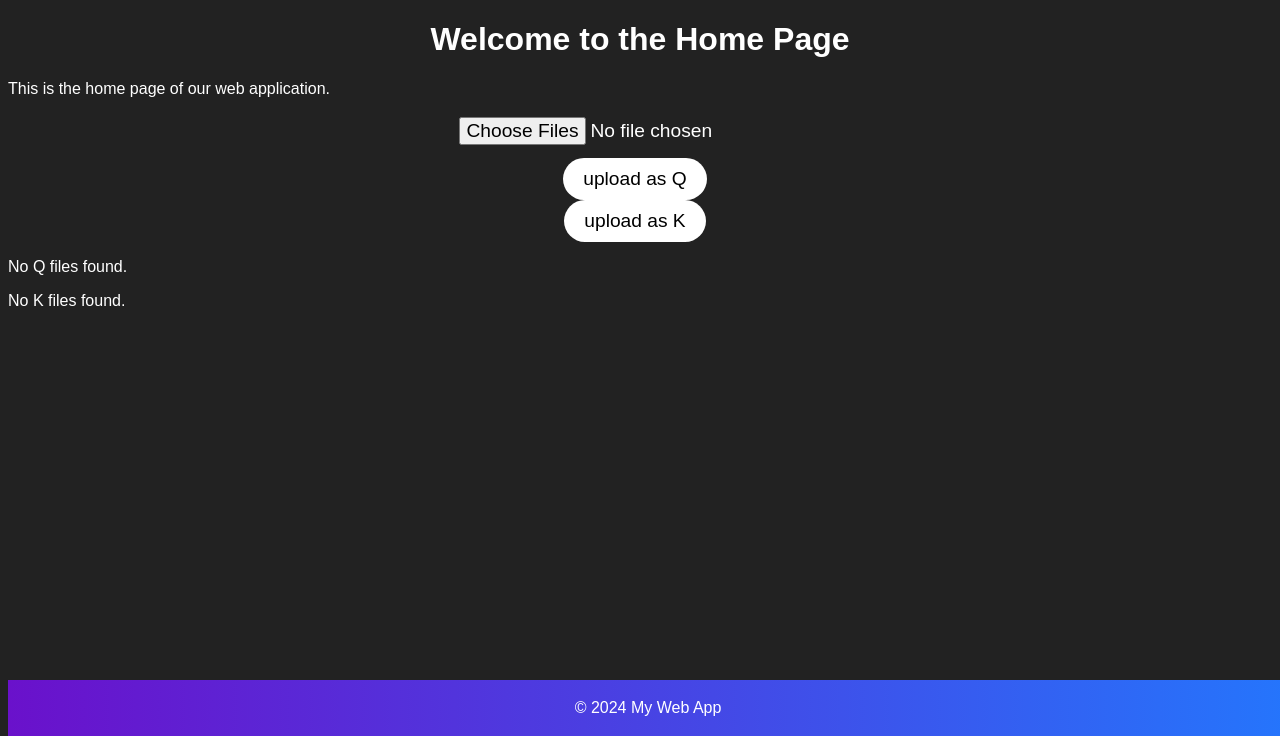
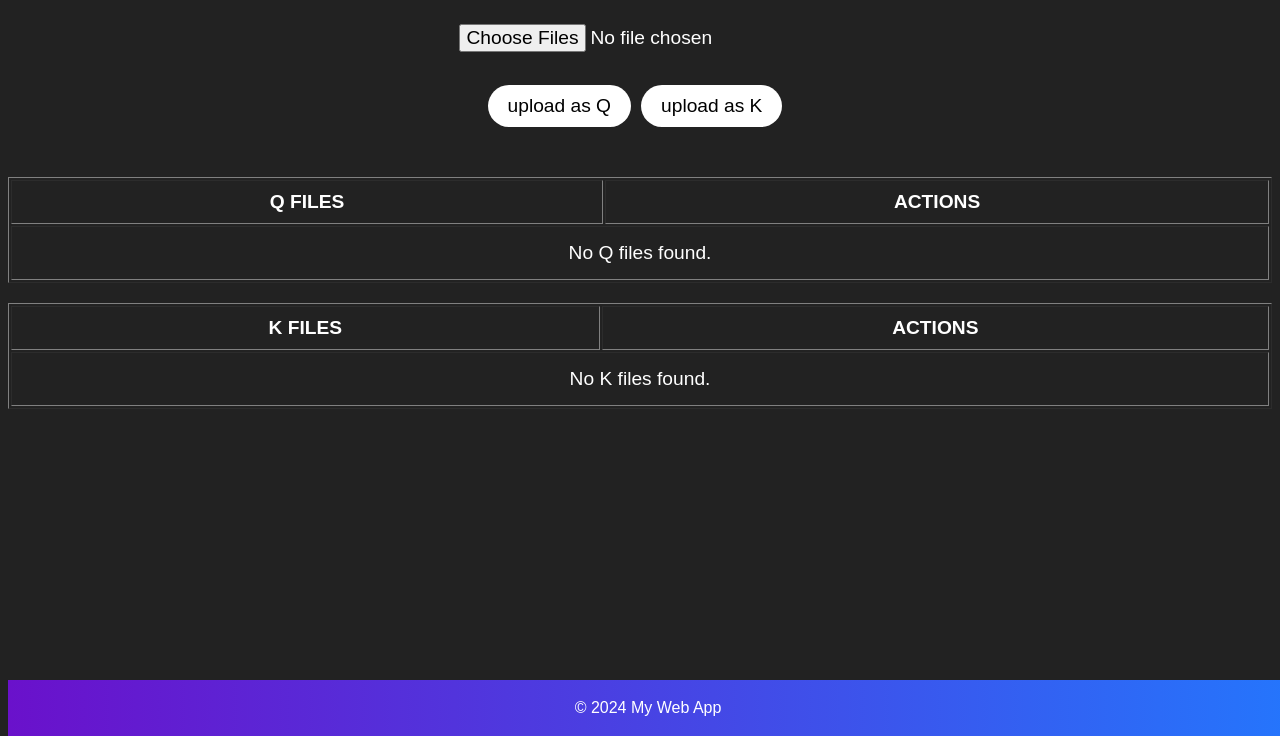
Before and after one commit to Show-Rai-Menn/Authourship_Analasys, a Flask app: page /file in a window 1280 px wide. Shown: the part 64-800 px from the top of the page. Run offline with Flask 3, Linux system fonts and the light colour scheme.

Commit message:
CSS 特にeditor付近をよく変えた

```diff
--- a/static/css/file.css
+++ b/static/css/file.css
@@ -1,10 +1,14 @@
-
-  /* 以下の部分は変更なし */
-
 form {
   display: flex;
   flex-direction: column;
   align-items: center;
+}
+
+.file-input-container {
+  display: flex;
+  flex-direction: column;
+  align-items: center;
+  margin-bottom: 20px;
 }
 
 input[type="file"] {
@@ -15,12 +19,13 @@
   transition: all 0.5s; /* すべての変更にトランジションを適用する */
 }
 
-
-  input[type=file]:hover {
+input[type="file"]:hover {
   transform: scale(1.1); /* ホバー時にボタンを少し大きくする */
 }
+
 .submit-buttons {
-    margin-bottom: 20px;
+  display: flex;
+  justify-content: center;
 }
 
 input[type="submit"] {
@@ -34,16 +39,36 @@
   transition: all 0.5s; /* すべての変更にトランジションを適用する */
   position: relative; /* ボタンの位置を相対的に設定する */
   overflow: hidden; /* ボタンの外側に出る要素を隠す */
-    display: inline-block; /* ボタンを横に配置する */
   margin-right: 10px; /* ボタン間の余白を設定する */
 }
 
 input[type="submit"]:hover {
-    background:linear-gradient(to right, #6a11CB, #2575FC);
+  background: linear-gradient(to right, #6a11CB, #2575FC);
   color: white;
   transform: scale(1.1); /* ホバー時にボタンを少し大きくする */
 }
 
+button {
+  padding: 10px 20px;
+  background-color: white;
+  color: black;
+  border: none;
+  border-radius: 50px;
+  cursor: pointer;
+  font-size: 1.2em;
+  transition: all 0.5s;
+  position: relative;
+  overflow: hidden;
+  margin-right: 10px;
+  width: 150px; /* Add this line to set the width of the button */
+  margin-bottom: 10px; /* Add this line to create some space between buttons */
+}
+
+button:hover {
+  background: linear-gradient(to right, #6a11CB, #2575FC);
+  color: white;
+  transform: scale(1.1); /* ホバー時にボタンを少し大きくする */
+}
 h1 {
   text-align: center;
 }
@@ -52,8 +77,8 @@
   display: flex;
   justify-content: center;
   color: red;
+}
 
-  }
 #message {
   text-align: center;
   color: red;
@@ -63,34 +88,92 @@
   display: flex;
   flex-direction: column; /* 縦並びにする */
   align-items: center; /* 子要素を中央揃えにする */
-
 }
 
 #text-list li {
   list-style: none;
   padding: 5px;
 }
-  .spacer {
+
+.spacer1 {
+  margin-top: 50px;
+}
+
+.spacer2 {
   margin-top: 100px;
 }
 
-  #submit-result
-  {
+#submit-result {
   text-align: center;
   color: red;
   font-size: 1.5em;
 }
 
-  #submit-sucsess
-  {
+#submit-sucsess {
   text-align: center;
   color: #009999;
   font-size: 1.5em;
 }
 
-  #deleted-sucsess
-  {
+
+#deleted-sucsess {
   text-align: center;
   color: yellow;
   font-size: 1.5em;
 }
+
+#filetable-Q {
+  margin: 0 auto;
+  text-align: center;
+  width: 100%; /* Set the table width to 100% */
+  margin-top: 40px; /* Add margin to create space between tables */
+}
+
+#filetable-Q th,
+#filetable-Q td {
+  padding: 10px; /* Increase the padding for table cells */
+
+}
+
+#filetable-Q th {
+  background-color: #222222; /* Add a green background color to table headers */
+  font-size: 1.2em; /* Increase the font size */
+  color: white; /* Set the font color to blue */
+  text-transform: uppercase; /* Transform the text to uppercase */
+}
+
+#filetable-Q td {
+  text-align: center; /* Center align the content in table cells */
+  font-size: 1.2em; /* Increase the font size */
+  color: white; /* Set the font color to green */
+  background-color: #222222; /* Add a black background color to table cells */
+  padding: 15px; /* Increase the padding for table cells */
+}
+
+
+#filetable-K {
+  margin: 0 auto;
+  text-align: center;
+  width: 100%; /* Set the table width to 100% */
+  margin-top: 20px; /* Add margin to create space between tables */
+}
+
+#filetable-K th,
+#filetable-K td {
+  padding: 10px; /* Increase the padding for table cells */
+}
+
+#filetable-K th {
+  background-color: #222222; /* Add a green background color to table headers */
+  font-size: 1.2em; /* Increase the font size */
+  color: white; /* Set the font color to blue */
+  text-transform: uppercase; /* Transform the text to uppercase */
+}
+
+#filetable-K td {
+  text-align: center; /* Center align the content in table cells */
+  font-size: 1.2em; /* Increase the font size */
+  color: white; /* Set the font color to green */
+  background-color: #222222; /* Add a black background color to table cells */
+  padding: 15px; /* Increase the padding for table cells */
+}
--- a/templates/base.html
+++ b/templates/base.html
@@ -4,7 +4,7 @@
     <meta charset="UTF-8">
     <title>{% block title %}My Web App{% endblock %}</title>
     <link rel="stylesheet" href="{{ url_for('static', filename='css/base.css') }}">
-
+    <link rel="icon" href="{{ url_for('static', filename='picture/logo.png') }}">
     {% block head %}{% endblock%}
 </head>
 <body>
--- a/templates/file.html
+++ b/templates/file.html
@@ -5,15 +5,20 @@
     <link rel="stylesheet" href="{{ url_for('static', filename='css/file.css') }}">
 {% endblock%}
 {% block content %}
-<h1>Welcome to the Home Page</h1>
-<p>This is the home page of our web application.</p>
 
+<h1> </h1>
 <form method="POST" action="/upload" enctype="multipart/form-data">
+    <div class="file-input-container">
         <input type="file" name="files" multiple>
-    <input type=submit name="kind" value="upload as Q">
-    <input type=submit name="kind" value="upload as K">
+    </div>
+    <div class="submit-buttons">
+        <input type="submit" name="kind" value="upload as Q">
+        <input type="submit" name="kind" value="upload as K">
+    </div>
 </form>
 
+<!--For get space between button and table-->
+<div class="spacer1"></div>
 
 {% if message %}
 <p id="submit-result">{{message}}</p>
@@ -37,45 +42,61 @@
 {% endif %}
 
 
-<div>
-    {% if Q_file%}
+<table id = "filetable-Q" border = 1>
+    <tr>
+        <th>Q Files</th>
+        <th>Actions</th>
+    </tr>
+    {% if Q_file %}
         {% for Q in Q_file %}
-
-            <div class="file-item">
-                <li>{{ Q[0] }} ({{ Q[1] }})</li>
+            <tr>
+                <td>{{ Q[0] }} ({{ Q[1] }})</td>
+                <td id = "filetable-action">
                     <form action="/file/manage" method="post">
                         <input type="hidden" name="filename" value="{{Q[0]}}">
                         <input type="hidden" name="filetype" value="Q">
                         <button type="submit" name="action" value="delete">Delete</button>
                         <button type="submit" name="action" value="update">Update</button>
                     </form>
-            </div>
+                </td>
+            </tr>
         {% endfor %}
     {% else %}
-        <p>No Q files found.</p>
+        <tr>
+            <td colspan="2">No Q files found.</td>
+        </tr>
     {% endif %}
+</table>
+
+<table id = "filetable-K" border = 1>
+    <tr>
+        <th>K Files</th>
+        <th>Actions</th>
+    </tr>
     {% if K_files %}
         {% for K in K_files %}
-        <div class="file-item">
-            <li>{{ K[0] }} ({{ K[1] }})</li>
+            <tr>
+                <td>{{ K[0] }} ({{ K[1] }})</td>
+                <td id = "filetable-action">
                     <form action="/file/manage" method="post">
                         <input type="hidden" name="filename" value="{{K[0]}}">
                         <input type="hidden" name="filetype" value="K">
                         <button type="submit" name="action" value="delete">Delete</button>
                         <button type="submit" name="action" value="update">Update</button>
                     </form>
-        </div>
-        {% else %}
-            <p>No K files found.</p>
+                </td>
+            </tr>
         {% endfor %}
     {% else %}
-        <p>No K files found.</p>
+        <tr>
+            <td colspan="2">No K files found.</td>
+        </tr>
     {% endif %}
-</div>
+</table>
 
 
 <!-- 空の要素を追加してスクロール範囲を増やす -->
-<div class="spacer"></div>
+<div class="spacer2"></div>
 
 
 {% endblock %}
```
Also changed, not shown: templates/editor.html (+10 -5 lines). Lines whose indentation alone changed are shown as unchanged.
